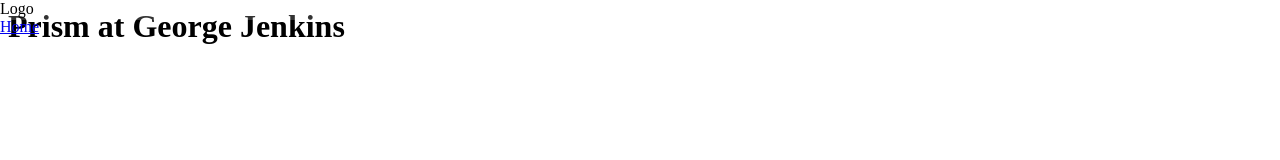
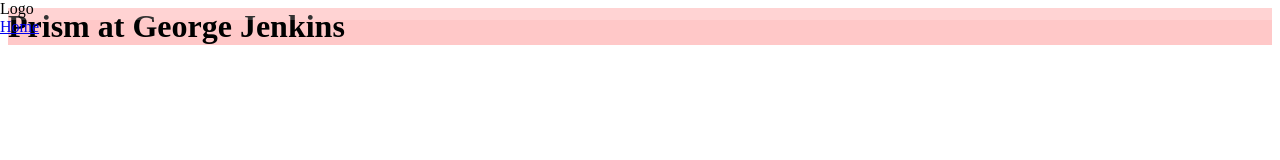
Before and after one commit to superTyDev/tsawebmaster, a website: page examples/index.html in a window 1280 px wide. Drawn offline with Linux system fonts and the light colour scheme.

Commit message:
Update index.html
Fix formatting

```diff
--- a/examples/index.html
+++ b/examples/index.html
@@ -12,7 +12,7 @@
     	    height: 20px;
     	}
     	main {
-	    background-color: rgb(255, 200 200);
+	    background-color: rgb(255, 200, 200);
     	}
     </style>
   </head>
```
